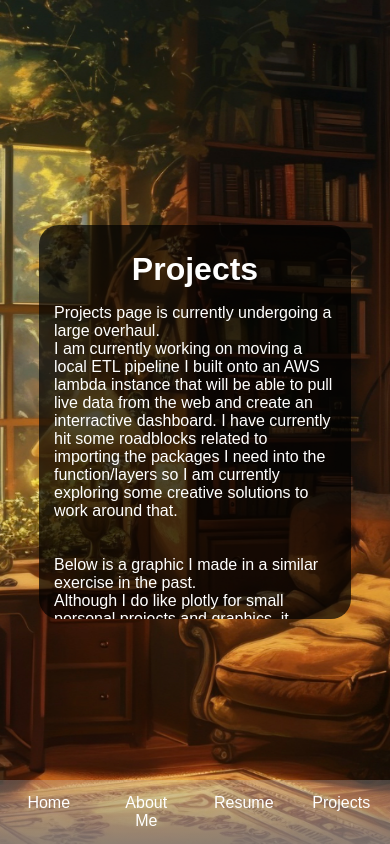
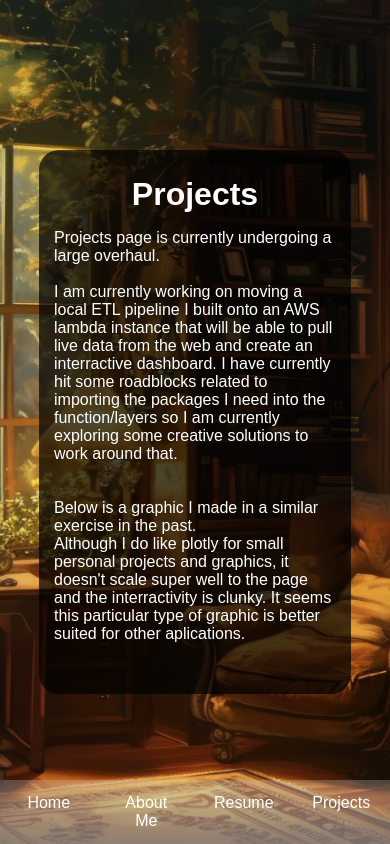
Before and after one commit to krieger-technologies/Personal-Website, a React (Create React App) app: page /projects in a window 390 px wide. Built offline with nearby package versions, Linux system fonts and the light colour scheme.

Commit message:
cleaning up some text on projects page as well as tweaking some text box specs for projects / resume pages for mobile

```diff
--- a/src/pages/projects.js
+++ b/src/pages/projects.js
@@ -10,7 +10,7 @@ const Projects = () => {
       <div className="FirstProject">
         <h1>Projects</h1>
         <p>
-          Projects page is currently undergoing a large overhaul.<br/>
+          Projects page is currently undergoing a large overhaul.<br/><br/>
           I am currently working on moving a local ETL pipeline I built onto an AWS lambda instance that will be able to pull live data
           from the web and create an interractive dashboard.
           I have currently hit some roadblocks related to importing the packages I need into the function/layers so I am currently exploring
--- a/src/styles/projects.css
+++ b/src/styles/projects.css
@@ -62,7 +62,7 @@ body {
   @media (max-width: 768px) {
 .FirstProject {
   width: 80%; /* Reduce content width on mobile devices */
-  max-height: calc(100vh - 450px); /* Adjust height to fit within viewport above navbar */
+  height: calc(100vh - 300px); /* Adjust height to fit within viewport above navbar */
   overflow-y: auto;
   max-width: 90%; /* Ensure it does not get too large */
   margin: 20px auto; /* Provide more margin around the edges */
--- a/src/styles/resume.css
+++ b/src/styles/resume.css
@@ -61,7 +61,7 @@ body {
 @media (max-width: 768px) {
   .ResumeContent {
       width: 80%; /* Reduce content width on mobile devices */
-      max-height: calc(100vh - 350px); /* Adjust height to fit within viewport above navbar */
+      height: calc(100vh - 300px); /* Adjust height to fit within viewport above navbar */
       overflow-y: auto;
       max-width: 90%; /* Ensure it does not get too large */
       margin: 20px auto; /* Provide more margin around the edges */
```
Also changed, not shown: 11 other files (tests, documents, lock files or other folders).
